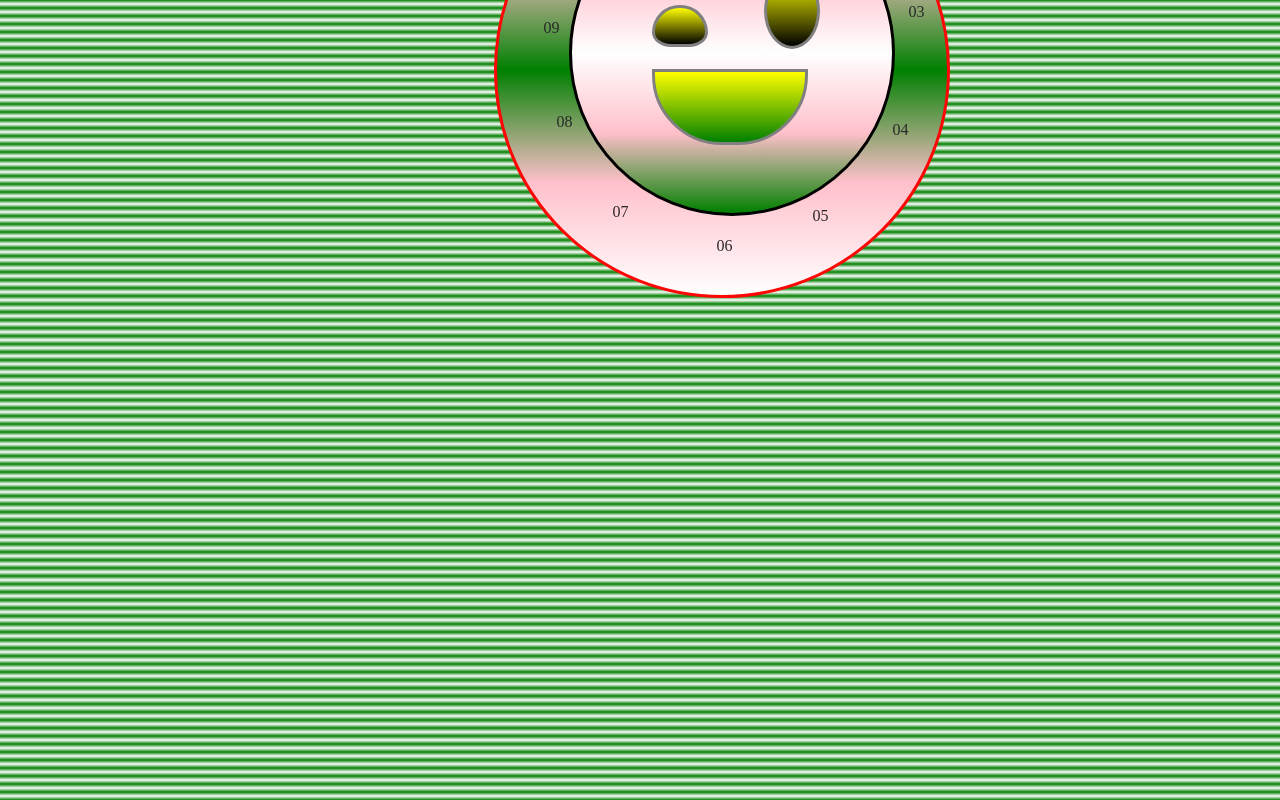
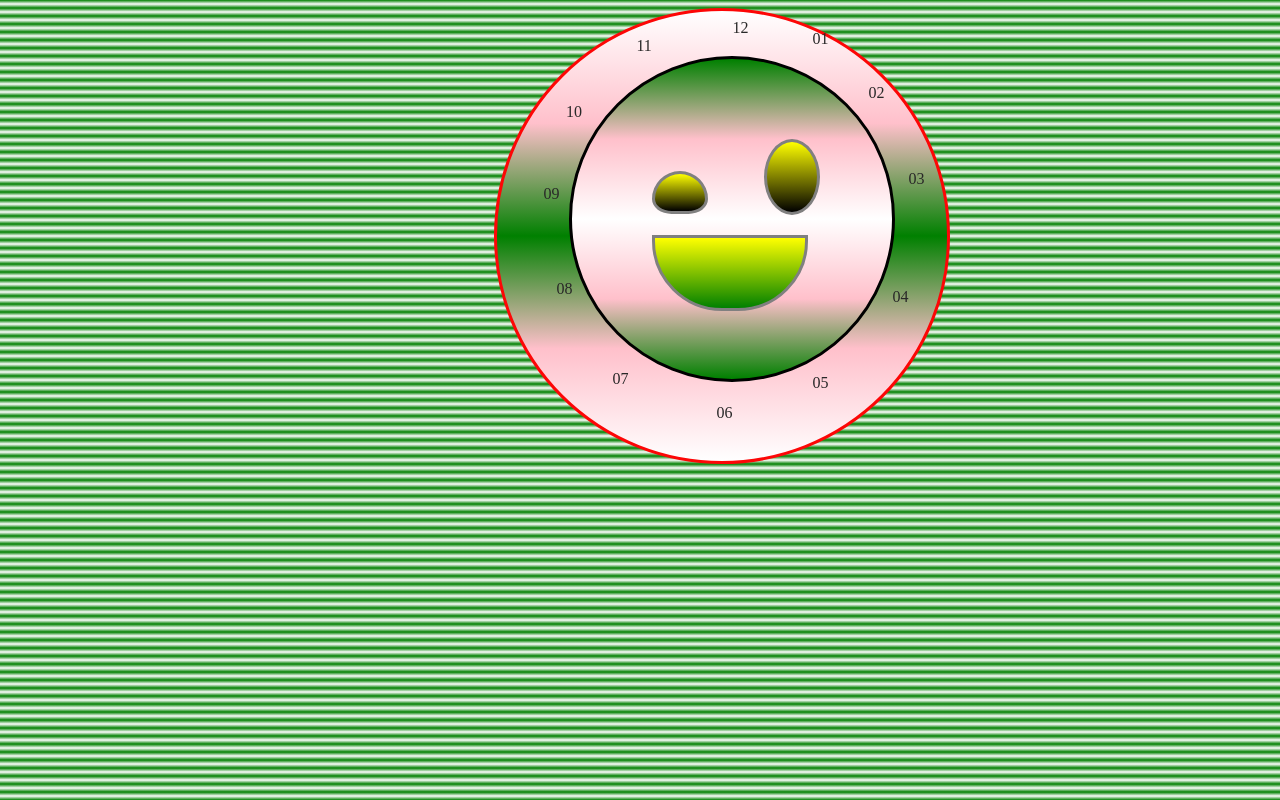
Before and after one commit to Sunainacode/css-clock-interface, a plain HTML site: page index.html in a window 1280 px wide. Drawn offline with Linux system fonts and the light colour scheme.

Commit message:
Update face.css

```diff
--- a/face.css
+++ b/face.css
@@ -127,7 +127,7 @@ body{
     height: 450px;
     width: 450px;
     border: 3px solid rgb(253, 6, 6);
-    margin-top: -13%;
+    margin-top: 0%;
     margin-left: 38%;
     background: linear-gradient(white, pink,green,pink,white);
 }
```
